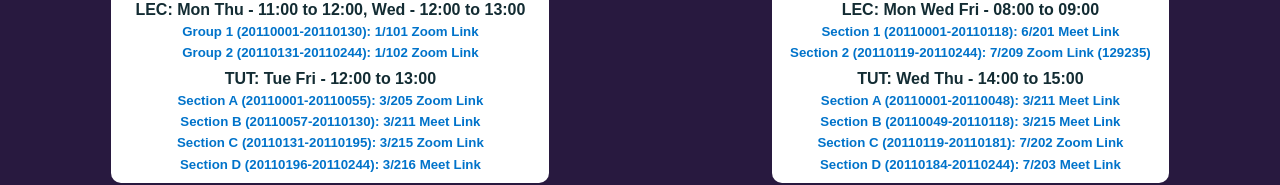
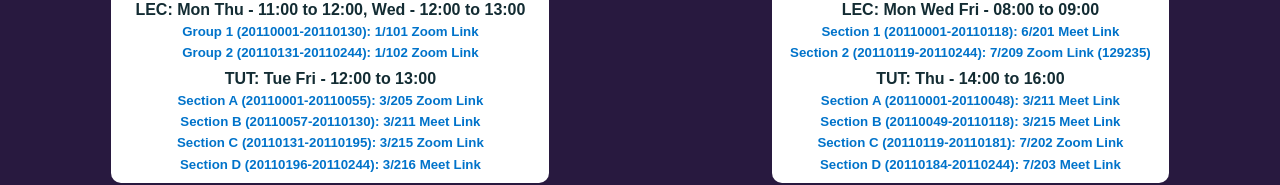
Before and after one commit to mk-mukul/btech20-iitgn, a React (Create React App) app: page / in a window 1280 px wide. Shown: the part 650-835 px from the top of the page. Built offline with nearby package versions, Linux system fonts and the light colour scheme; no server answers.

Commit message:
update data

```diff
--- a/src/containers/btech20/data.js
+++ b/src/containers/btech20/data.js
@@ -166,7 +166,7 @@ export const data = [
               ]
           },
           {
-              "time": "TUT: Wed Thu - 14:00 to 15:00",
+              "time": "TUT: Thu - 14:00 to 16:00",
               "section": [
                   {
                       "section": "Section A (20110001-20110048): 3/211 Meet Link",
```
